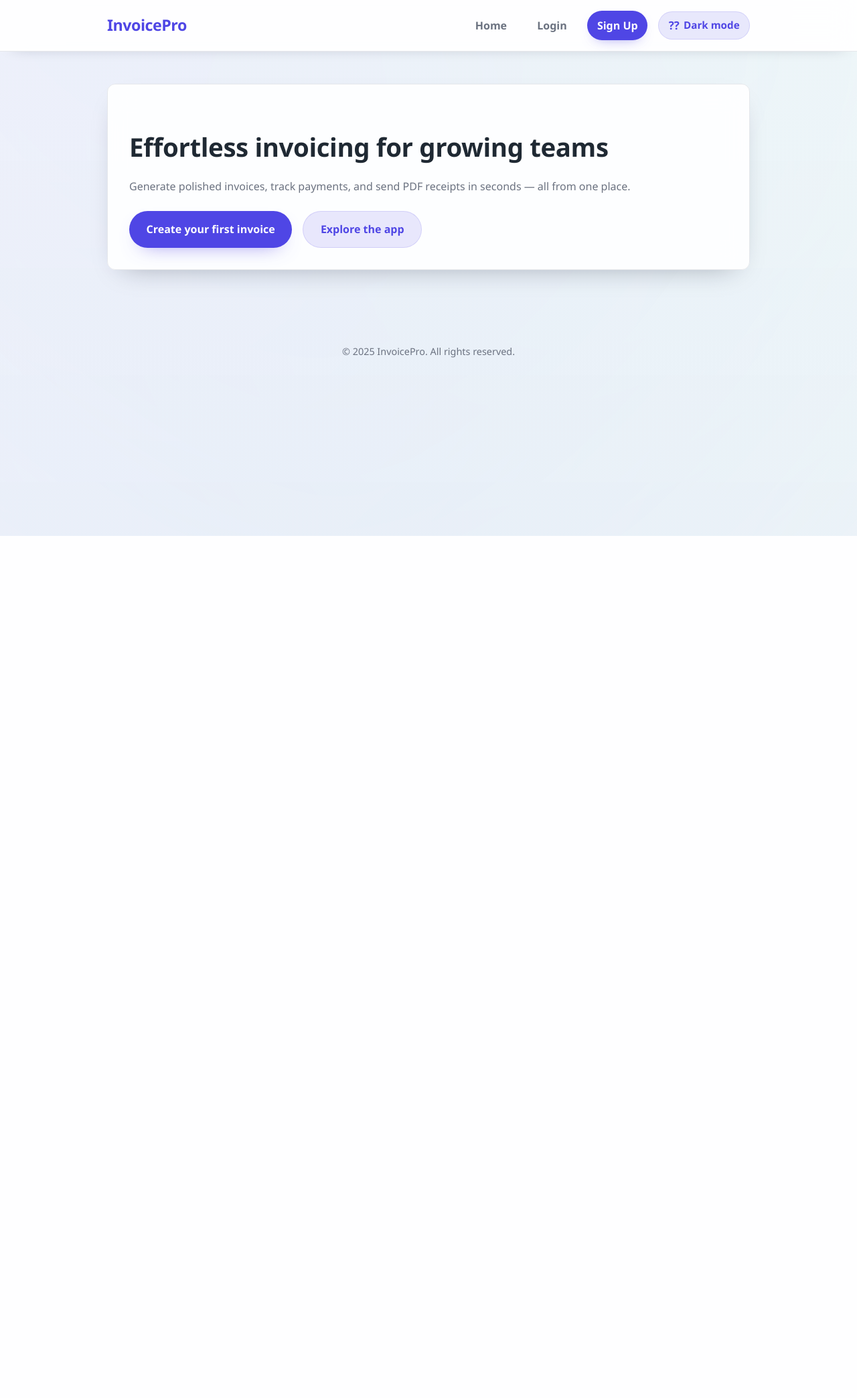
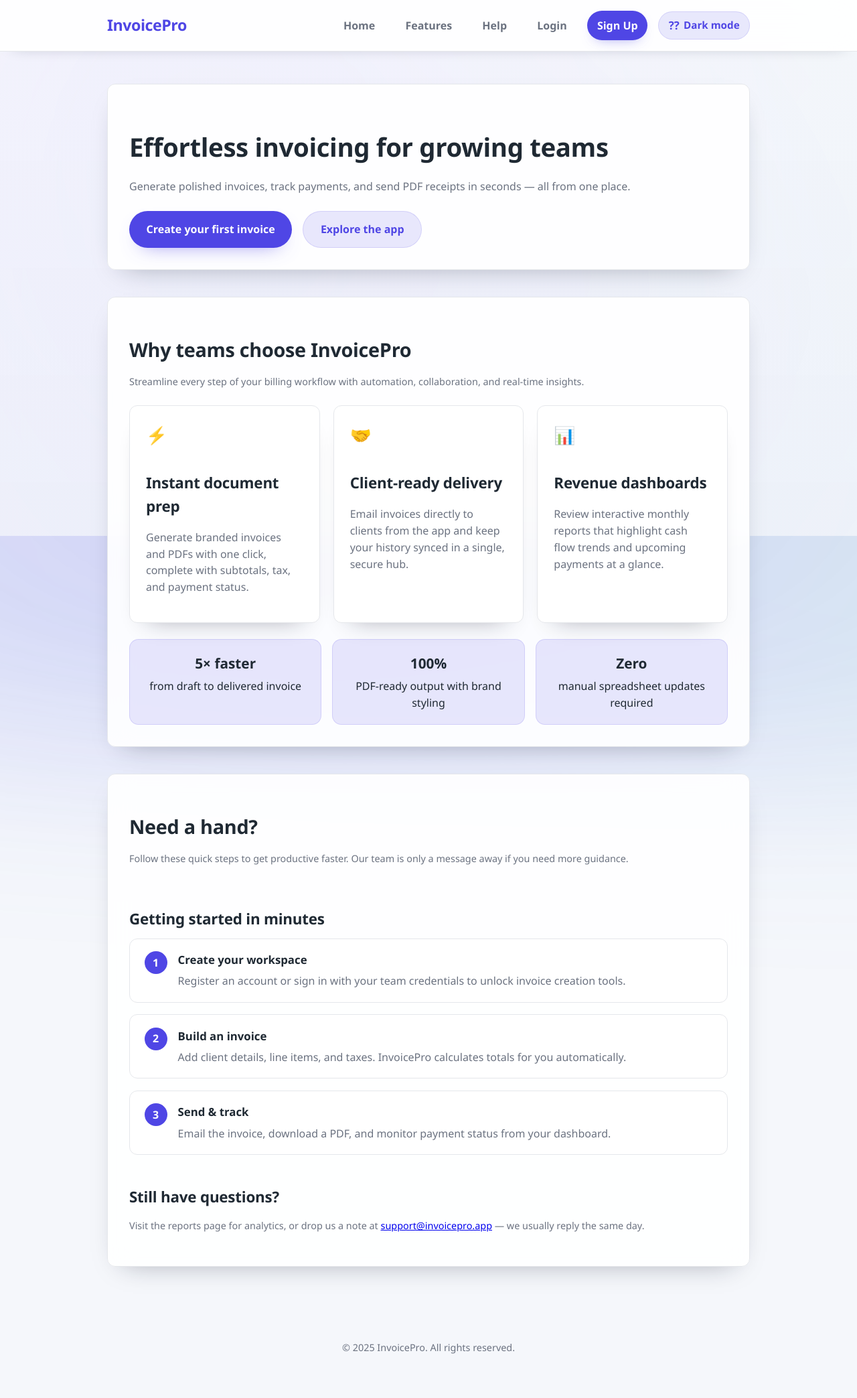
Before and after one commit to ArliT1-F/Self-Hosting-Invoice-Generator, a Flask app: page / in a window 1280 px wide. Shown: the whole page at 67% size. Before the commit the page ends 800 px from the top, so only its background shows below. Run offline with Flask 3, Linux system fonts and the light colour scheme.

Commit message:
Small bug fixes

```diff
--- a/static/style.css
+++ b/static/style.css
@@ -66,10 +66,11 @@ body::before {
         radial-gradient(circle at 20% 20%, rgba(79, 70, 229, 0.35), transparent 48%),
         radial-gradient(circle at 80% 15%, rgba(16, 185, 129, 0.28), transparent 55%),
         radial-gradient(circle at 30% 85%, rgba(59, 130, 246, 0.2), transparent 52%);
-    filter: blur(100px);
-    animation: gradientShift 28s ease-in-out infinite alternate;
-    opacity: 0.65;
-    background-size: 180% 180%;
+    filter: blur(120px);
+    animation: gradientDrift 24s ease-in-out infinite alternate;
+    opacity: 0.7;
+    background-size: 160% 160%;
+    will-change: transform;
 }
 
 body::after {
@@ -406,6 +403,116 @@ button[type="button"] {
     margin-top: 1.5rem;
 }
 
+.section-block {
+    margin-top: 2.5rem;
+}
+
+.feature-grid {
+    display: grid;
+    grid-template-columns: repeat(auto-fit, minmax(230px, 1fr));
+    gap: 1.25rem;
+    margin-top: 1.5rem;
+}
+
+.feature-item {
+    background: var(--surface-strong);
+    border: 1px solid var(--border);
+    border-radius: 12px;
+    padding: 1.5rem;
+    box-shadow: 0 20px 35px -28px rgba(15, 23, 42, 0.45);
+    transition: transform 0.2s ease, box-shadow 0.3s ease, border-color 0.3s ease;
+}
+
+.feature-item:hover {
+    transform: translateY(-4px);
+    border-color: var(--outline);
+    box-shadow: 0 26px 45px -30px rgba(15, 23, 42, 0.6);
+}
+
+.feature-icon {
+    display: inline-flex;
+    align-items: center;
+    justify-content: center;
+    font-size: 1.6rem;
+    margin-bottom: 0.75rem;
+}
+
+.feature-item h3 {
+    margin-bottom: 0.4rem;
+}
+
+.stat-list {
+    display: grid;
+    grid-template-columns: repeat(auto-fit, minmax(160px, 1fr));
+    gap: 1rem;
+    margin-top: 1.5rem;
+}
+
+.stat-item {
+    background: var(--button-secondary-bg);
+    border-radius: 14px;
+    padding: 1.2rem;
+    border: 1px solid var(--outline);
+    text-align: center;
+    color: var(--text);
+}
+
+.stat-item strong {
+    display: block;
+    font-size: 1.3rem;
+    margin-bottom: 0.35rem;
+}
+
+.help-card {
+    display: grid;
+    gap: 1.5rem;
+}
+
+.help-card h3 {
+    margin-bottom: 0.65rem;
+}
+
+.help-steps {
+    display: grid;
+    gap: 1.1rem;
+    margin: 0;
+    padding: 0;
+    list-style: none;
+}
+
+.help-step {
+    display: flex;
+    gap: 1rem;
+    align-items: flex-start;
+    background: var(--surface-strong);
+    border: 1px solid var(--border);
+    border-radius: 12px;
+    padding: 1.15rem 1.35rem;
+}
+
+.help-step-number {
+    flex-shrink: 0;
+    width: 34px;
+    height: 34px;
+    border-radius: 50%;
+    display: inline-flex;
+    align-items: center;
+    justify-content: center;
+    font-weight: 700;
+    background: var(--primary);
+    color: var(--text-inverse);
+}
+
+.help-step-content h4 {
+    margin: 0 0 0.4rem;
+    font-size: 1.05rem;
+}
+
+.help-step-content p {
+    margin: 0;
+    color: var(--muted);
+}
+
 .btn-primary,
 .btn-secondary {
     display: inline-flex;
--- a/templates/base.html
+++ b/templates/base.html
@@ -32,6 +32,8 @@
             <nav class="navbar">
                 <div class="nav-links">
                     <a href="{{ url_for('landing') }}">Home</a>
+                    <a href="{{ url_for('landing') }}#features">Features</a>
+                    <a href="{{ url_for('landing') }}#help">Help</a>
                     {% if current_user.is_authenticated %}
                         <a href="{{ url_for('invoices') }}">Invoices</a>
                         <a href="{{ url_for('create_invoice') }}">Create Invoice</a>
@@ -43,7 +45,7 @@
                     {% endif %}
                 </div>
                 <button type="button" class="theme-toggle" id="theme-toggle" aria-label="Activate dark mode">
-                    <span class="theme-toggle__icon" aria-hidden="true">🌙</span>
+                    <span class="theme-toggle__icon" aria-hidden="true">??</span>
                     <span class="theme-toggle__label">Dark mode</span>
                 </button>
             </nav>
--- a/templates/landing.html
+++ b/templates/landing.html
@@ -11,4 +11,77 @@
         {% endif %}
     </div>
 </section>
+
+<section class="card section-block" id="features">
+    <h2>Why teams choose InvoicePro</h2>
+    <p class="form-help">Streamline every step of your billing workflow with automation, collaboration, and real-time insights.</p>
+    <div class="feature-grid">
+        <article class="feature-item">
+            <span class="feature-icon">⚡</span>
+            <h3>Instant document prep</h3>
+            <p>Generate branded invoices and PDFs with one click, complete with subtotals, tax, and payment status.</p>
+        </article>
+        <article class="feature-item">
+            <span class="feature-icon">🤝</span>
+            <h3>Client-ready delivery</h3>
+            <p>Email invoices directly to clients from the app and keep your history synced in a single, secure hub.</p>
+        </article>
+        <article class="feature-item">
+            <span class="feature-icon">📊</span>
+            <h3>Revenue dashboards</h3>
+            <p>Review interactive monthly reports that highlight cash flow trends and upcoming payments at a glance.</p>
+        </article>
+    </div>
+    <div class="stat-list">
+        <div class="stat-item">
+            <strong>5× faster</strong>
+            <span>from draft to delivered invoice</span>
+        </div>
+        <div class="stat-item">
+            <strong>100%</strong>
+            <span>PDF-ready output with brand styling</span>
+        </div>
+        <div class="stat-item">
+            <strong>Zero</strong>
+            <span>manual spreadsheet updates required</span>
+        </div>
+    </div>
+</section>
+
+<section class="card section-block help-card" id="help">
+    <div>
+        <h2>Need a hand?</h2>
+        <p class="form-help">Follow these quick steps to get productive faster. Our team is only a message away if you need more guidance.</p>
+    </div>
+    <div>
+        <h3>Getting started in minutes</h3>
+        <ul class="help-steps">
+            <li class="help-step">
+                <span class="help-step-number">1</span>
+                <div class="help-step-content">
+                    <h4>Create your workspace</h4>
+                    <p>Register an account or sign in with your team credentials to unlock invoice creation tools.</p>
+                </div>
+            </li>
+            <li class="help-step">
+                <span class="help-step-number">2</span>
+                <div class="help-step-content">
+                    <h4>Build an invoice</h4>
+                    <p>Add client details, line items, and taxes. InvoicePro calculates totals for you automatically.</p>
+                </div>
+            </li>
+            <li class="help-step">
+                <span class="help-step-number">3</span>
+                <div class="help-step-content">
+                    <h4>Send &amp; track</h4>
+                    <p>Email the invoice, download a PDF, and monitor payment status from your dashboard.</p>
+                </div>
+            </li>
+        </ul>
+    </div>
+    <div>
+        <h3>Still have questions?</h3>
+        <p class="form-help">Visit the reports page for analytics, or drop us a note at <a href="mailto:support@invoicepro.app">support@invoicepro.app</a> — we usually reply the same day.</p>
+    </div>
+</section>
 {% endblock %}
```
Also changed, not shown: other parts of static/style.css (+25 -12 lines).
